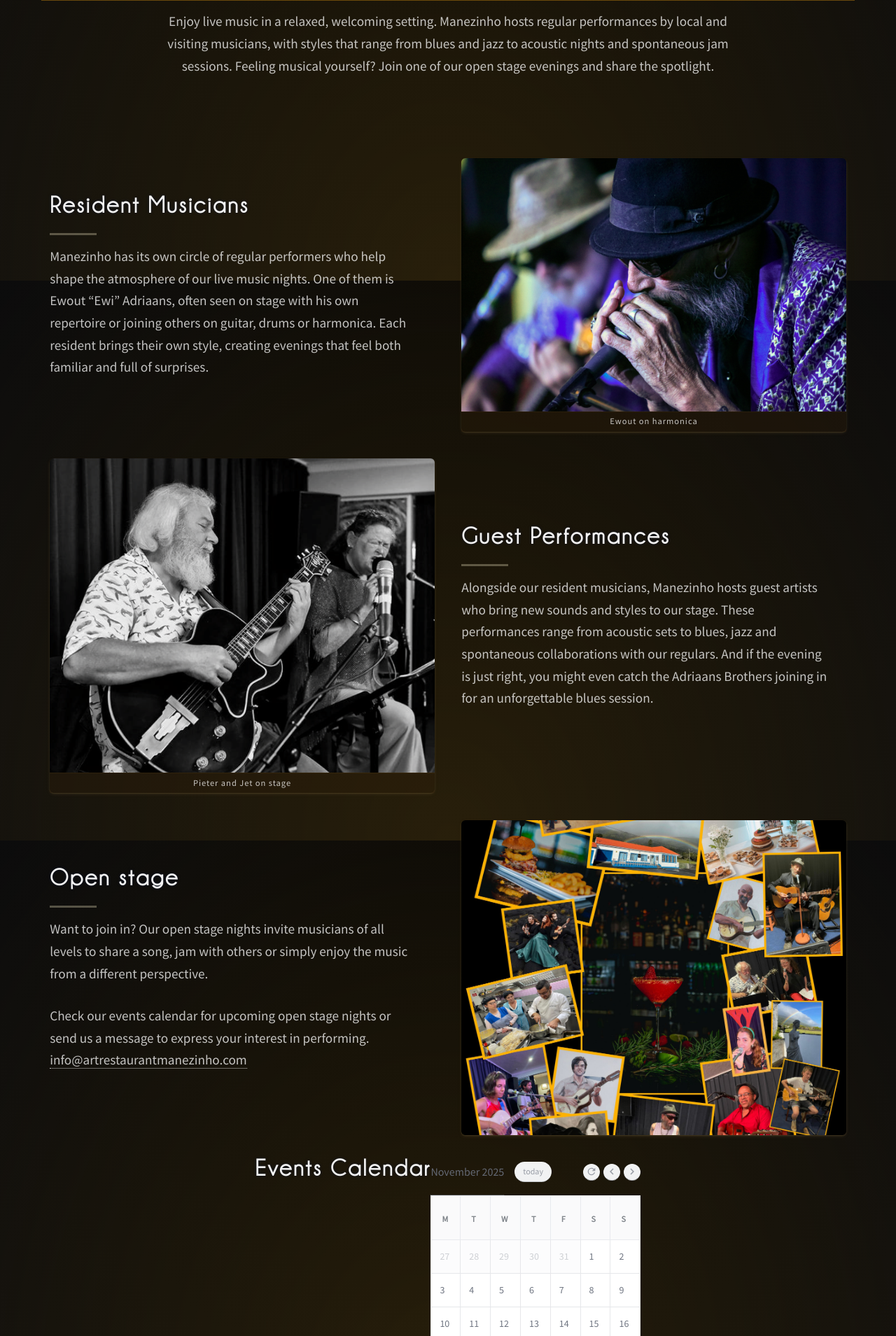
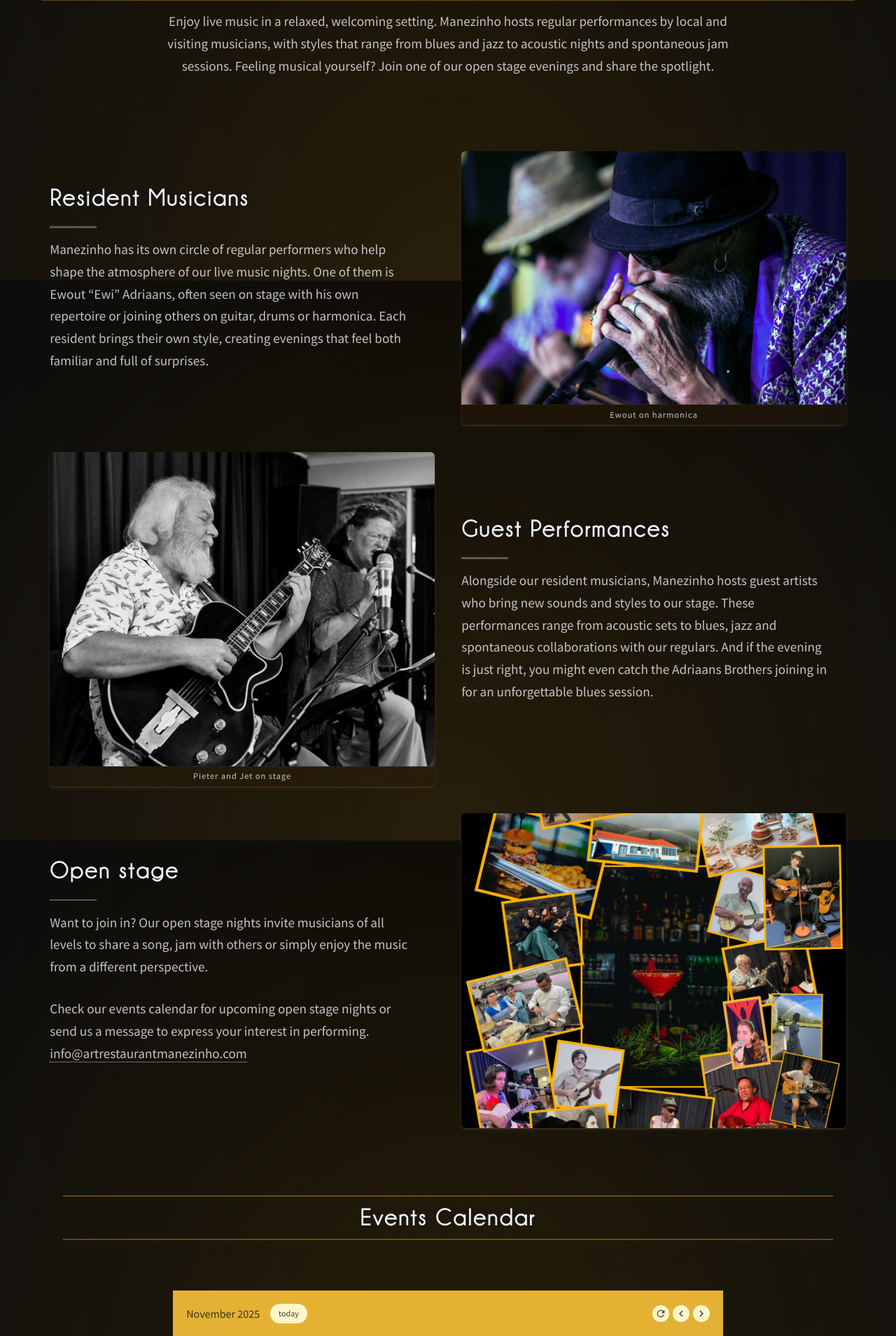
Before and after one commit to codette-net/manezinho, a PHP site: page /events.html in a window 1280 px wide. Shown: the part 399-2308 px from the top of the page at 70% size. Run offline with PHP 8.4, Linux system fonts and the light colour scheme; data that the repository does not hold is empty; a stand-in replaces the project's code that opens the database connection; some libraries are stand-ins or nearby versions.

Commit message:
event page styling

```diff
--- a/assets/css/main.css
+++ b/assets/css/main.css
@@ -1517,7 +1517,7 @@ img.image-scroll.active,
 .header-alt {
     border-radius: var(--border-radius);
     border: unset;
-    margin-block: 1rem 1.5rem;
+    margin-block: 1rem;
     text-align: center;
     box-shadow: none;
 
--- a/calendar.css
+++ b/calendar.css
@@ -9,12 +9,19 @@
 }
 .calendar .calendar-header .month-year a {
   text-decoration: none;
+  border-bottom: none;
   font-weight: 500;
-  color: #636873;
+  color:  hsla(var(--neutral-800), 0.85);
   padding: 20px 0;
 }
+
+.calendar-header {
+    background-color: hsla(var(--primary-400), 0.9);
+    padding-inline: 1rem;
+}
+
 .calendar .calendar-header .month-year a:hover {
-  color: #4c5057;
+  color: hsla(var(--neutral-900), 1);
 }
 .calendar .calendar-header .month-year a.prev, .calendar .calendar-header .month-year a.next, .calendar .calendar-header .month-year a.refresh {
   display: inline-flex;
@@ -24,17 +31,17 @@
   height: 24px;
   padding: 0;
   border-radius: 50%;
-  background-color: #f1f2f3;
+  background-color:  hsla(var(--primary-100), 1);
   margin-left: 5px;
 }
 .calendar .calendar-header .month-year a.prev svg, .calendar .calendar-header .month-year a.next svg, .calendar .calendar-header .month-year a.refresh svg {
-  fill: #979ca5;
+  fill:  hsla(var(--neutral-800), 0.85);
 }
 .calendar .calendar-header .month-year a.prev:hover, .calendar .calendar-header .month-year a.next:hover, .calendar .calendar-header .month-year a.refresh:hover {
-  background-color: #ecedee;
+  background-color: hsla(var(--primary-200), 1);
 }
 .calendar .calendar-header .month-year a.prev:hover svg, .calendar .calendar-header .month-year a.next:hover svg, .calendar .calendar-header .month-year a.refresh:hover svg {
-  fill: #898f99;
+  fill: hsla(var(--neutral-900), 0.9);
 }
 .calendar .calendar-header .month-year a.refresh {
   margin-left: auto;
@@ -43,12 +50,12 @@
   font-size: 12px;
   padding: 4px 12px;
   border-radius: 20px;
-  background-color: #f1f2f3;
-  color: #979ca5;
+  background-color:  hsla(var(--primary-100), 1);
+  color:  hsla(var(--neutral-800), 0.85);
 }
 .calendar .calendar-header .month-year a.today:hover {
-  color: #898f99;
-  background-color: #ecedee;
+  color: hsla(var(--neutral-900), 0.85);
+  background-color: hsla(var(--neutral-100), 0.85);
 }
 .calendar .calendar-header .month-year a.current {
   font-size: 20px;
@@ -57,39 +64,39 @@
 .calendar .calendar-days {
   display: flex;
   flex-flow: wrap;
-  background-color: #fff;
+  background-color: hsla(var(--primary-100), 0.9);
   overflow: hidden;
 }
 .calendar .calendar-days .day_name {
   width: 14.2857142857%;
-  border-right: 1px solid #e8eaee;
-  border-top: 1px solid #e8eaee;
-  border-bottom: 1px solid #e8eaee;
+  border-right: 1px solid hsla(var(--neutral-500), 0.85);
+  border-top: 1px solid hsla(var(--neutral-500), 0.85);
+  border-bottom: 1px solid hsla(var(--neutral-500), 0.85);
   padding: 20px;
-  background-color: #fafafb;
+  background-color: hsla(var(--primary-300), 0.85);
 }
 .calendar .calendar-days .day_name span {
   text-transform: uppercase;
   font-size: 12px;
-  font-weight: bold;
-  color: #82878d;
+  font-weight: 700;
+  color: hsla(var(--primary-900), 0.85);
 }
 .calendar .calendar-days .day_name:first-child {
-  border-left: 1px solid #e8eaee;
+  border-left: 1px solid hsla(var(--neutral-500), 0.85);
 }
 .calendar .calendar-days .day_num {
   display: flex;
   flex-flow: column;
   width: 14.2857142857%;
-  border-right: 1px solid #e6e7ea;
-  border-bottom: 1px solid #e6e7ea;
+  border-right: 1px solid hsla(var(--neutral-500), 0.65);
+  border-bottom: 1px solid hsla(var(--neutral-500), 0.65);
   padding: 0;
   font-weight: 500;
   cursor: pointer;
   min-height: 100px;
   padding-bottom: 15px;
   font-size: 16px;
-  background-color: #fff;
+  background-color: hsla(var(--primary-100), 0.85);
 }
 .calendar .calendar-days .day_num .day_num_value {
   display: inline-flex;
@@ -97,15 +104,15 @@
   font-size: 14px;
   padding: 15px 15px 5px 15px;
   order: -1;
-  color: #6f7581;
+  color: hsla(var(--primary-950), 0.85);
 }
 .calendar .calendar-days .day_num .event {
-  position: relative;
-  margin: 6px 10px 0 10px;
-  padding: 2px 6px 0 6px;
-  border-radius: 4px;
-  height: 22px;
-  color: #fff;
+    position: relative;
+    margin: 6px 10px 0 10px;
+    padding: 2px 6px 2px 6px;
+    border-radius: 4px;
+    height: 22px;
+    color: hsla(var(--neutral-900), 0.9);
 }
 .calendar .calendar-days .day_num .event span {
   display: block;
@@ -158,17 +170,17 @@
   font-size: 12px;
   height: 14px;
   font-weight: 500;
-  color: #a6abb1;
+  color: hsla(var(--neutral-800), 0.85);
 }
 .calendar .calendar-days .day_num:nth-child(7n+1) {
-  border-left: 1px solid #e6e7ea;
+  border-left: 1px solid hsla(var(--neutral-500), 0.65)
 }
 .calendar .calendar-days .day_num:hover {
-  background-color: #fcfcfd;
+  background-color: hsla(var(--primary-200), 1);
 }
 .calendar .calendar-days .day_num.ignore {
-  background-color: #fcfcfd;
-  color: #ced0d4;
+  background-color: hsla(var(--neutral-100), 0.65);
+  color: hsla(var(--neutral-600), 0.25);
   cursor: inherit;
   padding: 15px;
   font-size: 14px;
@@ -187,14 +199,15 @@
   display: none;
 }
 .calendar .calendar-days .day_num.selected {
-  background-color: #f7f7f8;
+  background-color: hsla(var(--primary-300), 1);
   cursor: pointer;
 }
 .calendar.normal .size-mini, .calendar.auto .size-mini {
   display: none;
 }
 .calendar.mini {
-  max-width: 300px;
+  width: min(100%, 786px);
+  margin-inline: auto;
 }
 .calendar.mini .size-normal {
   display: none;
--- a/events.html
+++ b/events.html
@@ -155,8 +155,14 @@
       </div>
     </section>
     <section class="panel" id="events">
-      <h2>Events Calendar</h2>
+
+      <div class="col">
+        <header class="header-alt">
+          <h2 class="hero-header-h2">Events Calendar</h2>
+        </header>
 			<div class="calendar-container"></div>
+
+      </div>
 
 
     </section>
```
Also changed, not shown: other parts of calendar.css (+16 -11 lines).
